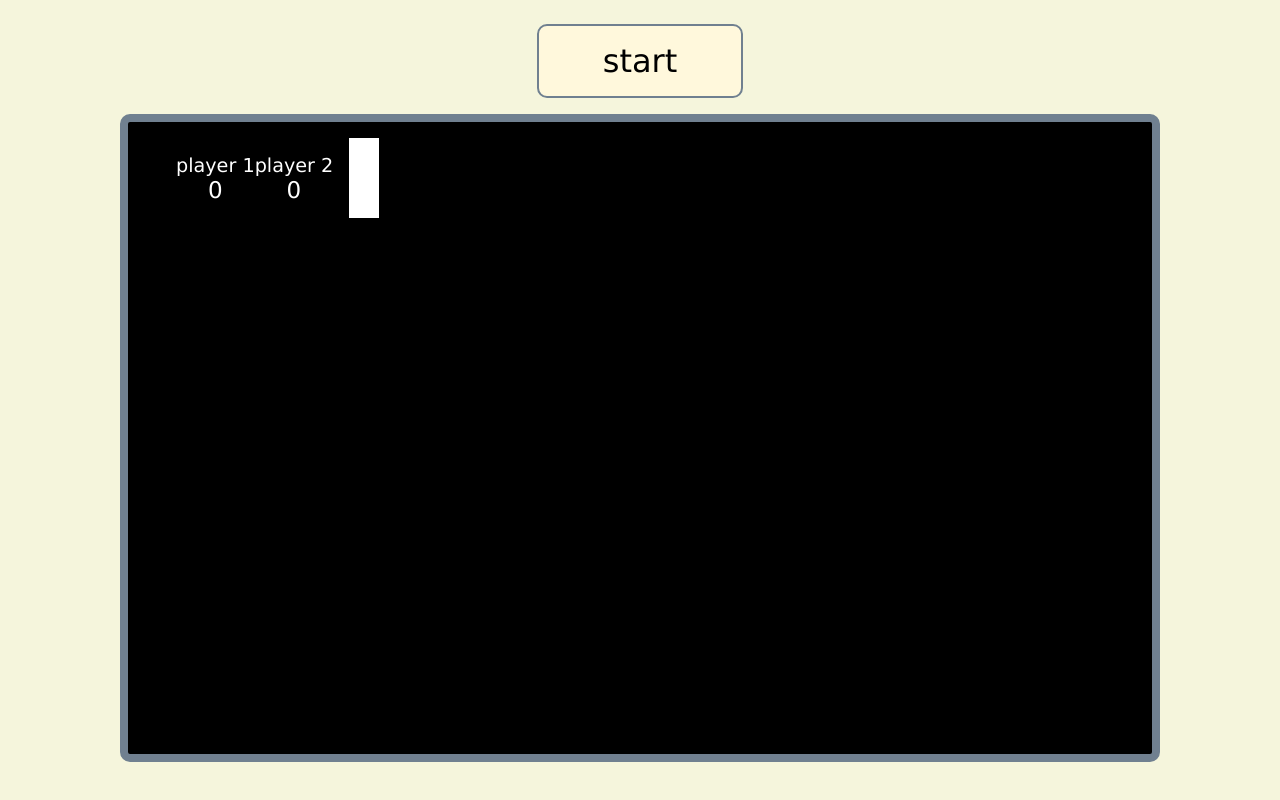
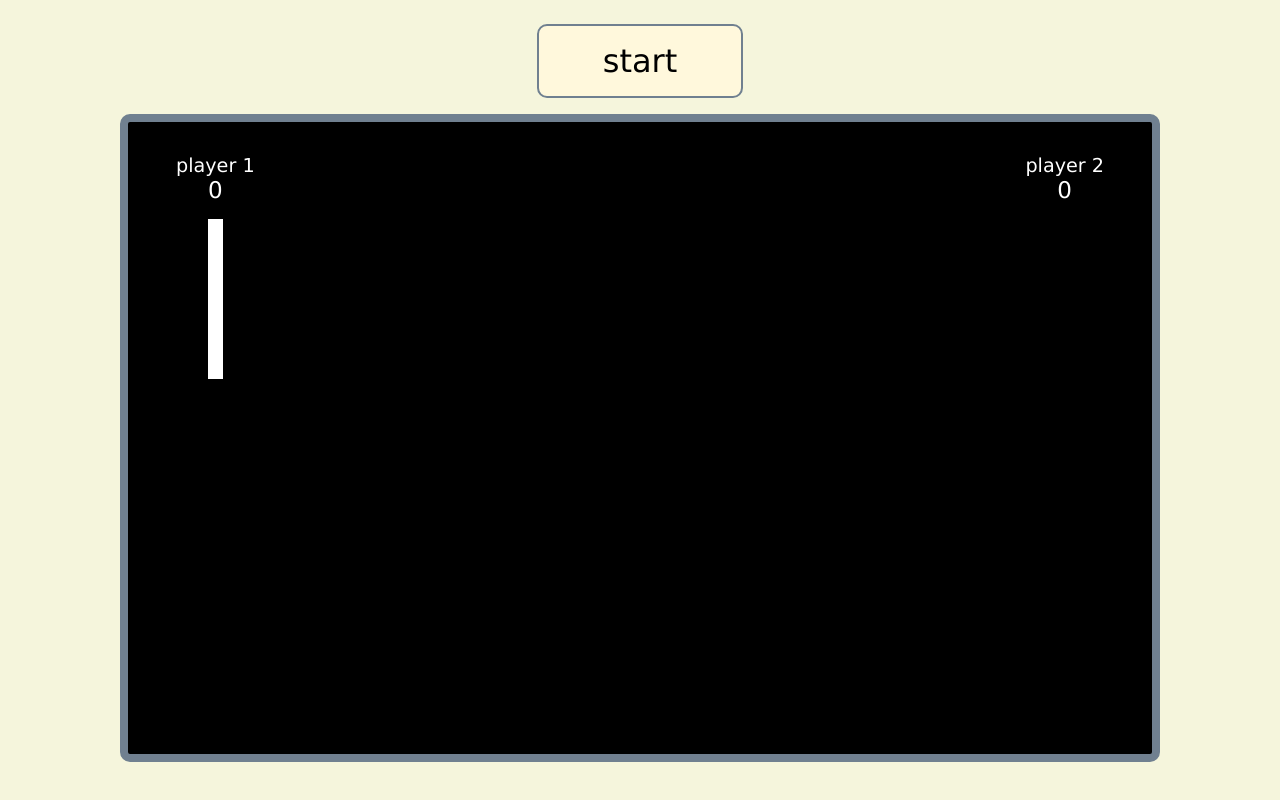
Before and after one commit to mqtchacookie/pong-js, a plain HTML site: page index.html in a window 1280 px wide. Both pictures are taken after a click on the button "start". Drawn offline with Linux system fonts and the light colour scheme.

Commit message:
Justified game text and paddles

```diff
--- a/index.js
+++ b/index.js
@@ -9,11 +9,13 @@ const newGame = () => {
 	const p2_score = document.createElement('div');
 	const paddle1 = document.createElement('div');
 	const paddle2 = document.createElement('div');
-	const paddles = document.createElement('div')
+	const paddles = document.createElement('div');
 
-
+	//Paddles
 	paddle1.classList.add('paddle');
 	paddle2.classList.add('paddle');
+	paddles.append(paddle1);
+	paddles.append(paddle2);
 
 	foreground.classList.add('foreground');
 	text.classList.add('game-text');
@@ -32,13 +34,12 @@ const newGame = () => {
 
 	p1_text.append(p1_score);
 	p2_text.append(p2_score);
-
+	//
 	text.append(p1_text);
 	text.append(p2_text);
-
+	// Foreground
 	foreground.append(text);
-	foreground.append(paddle1);
-	foreground.append(paddle2);
+	foreground.append(paddles);
 
 	game.append(foreground);
 };
--- a/styles.css
+++ b/styles.css
@@ -24,6 +24,7 @@ body {
 	flex-shrink: 0;
 	padding: 16px 32px;
 	display: flex;
+	flex-direction: column;
 }
 .start {
 	padding: 1rem 4rem;
@@ -50,7 +51,8 @@ body {
 .game-text {
 	padding: 16px;
 	display: flex;
-	justify-content: space-around;
+	justify-content: space-between;
+	height: fit-content;
 }
 
 .player {
@@ -64,4 +66,6 @@ body {
 	width: 15px;
 	height: 80px;
 	background-color: white;
+	position: relative;
+	left: 48px;
 }
```
